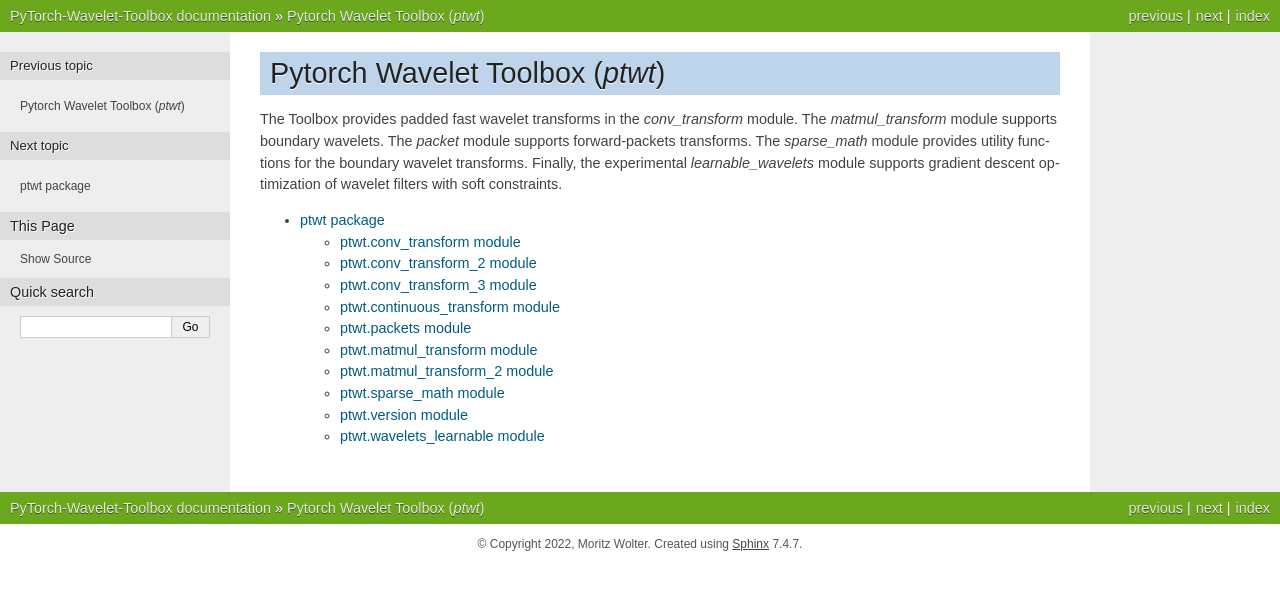
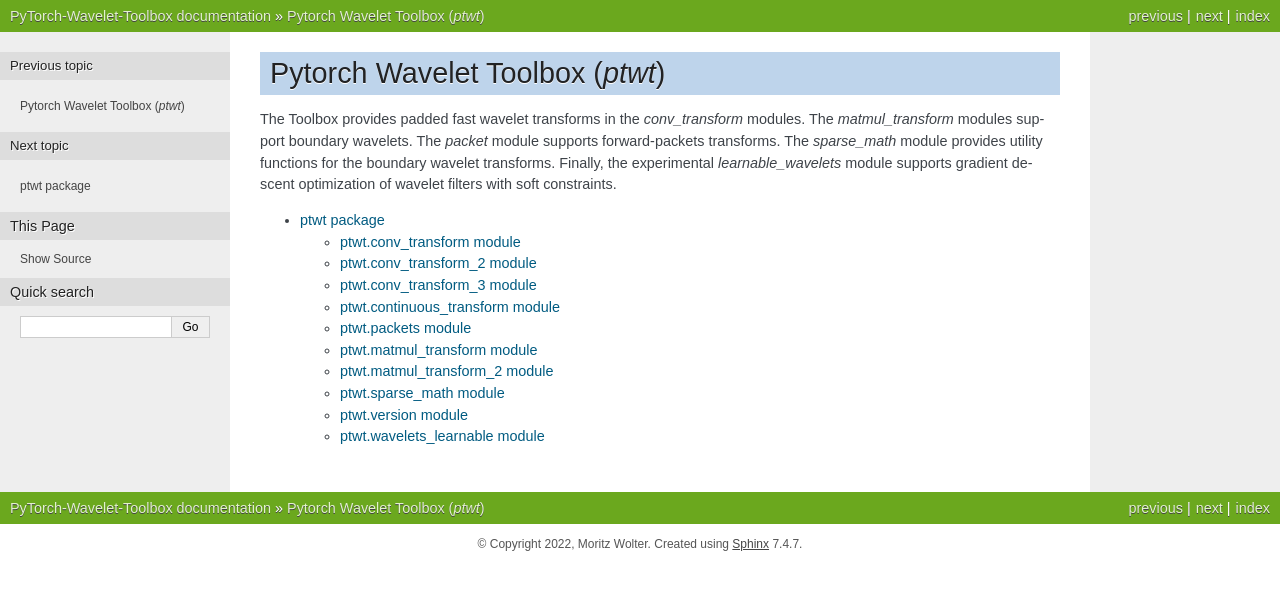
Before and after one commit to v0lta/PyTorch-Wavelet-Toolbox, a Sphinx documentation site: the page built from docs/modules.rst, in a window 1280 px wide. Shown: the top 590 px of the page. Built offline with Sphinx 7.4.7, drawn with Linux system fonts in a browser that asks for light colours.

Commit message:
doc update.

```diff
--- a/docs/modules.rst
+++ b/docs/modules.rst
@@ -2,7 +2,7 @@
 ================================
 
 The Toolbox provides padded fast wavelet transforms
-in the `conv_transform` module. The `matmul_transform` module supports boundary wavelets.
+in the `conv_transform` modules. The `matmul_transform` modules support boundary wavelets.
 The `packet` module supports forward-packets transforms.
 The `sparse_math` module provides utility functions for the boundary
 wavelet transforms. Finally, the experimental `learnable_wavelets`
```
